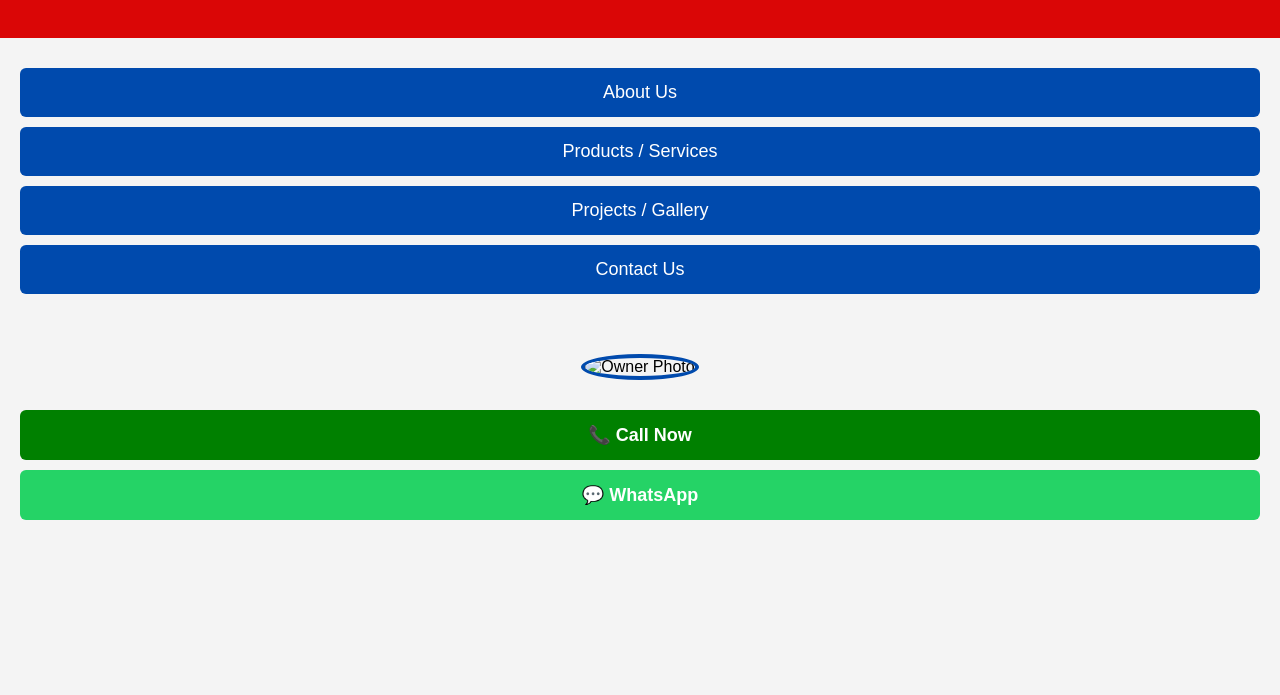
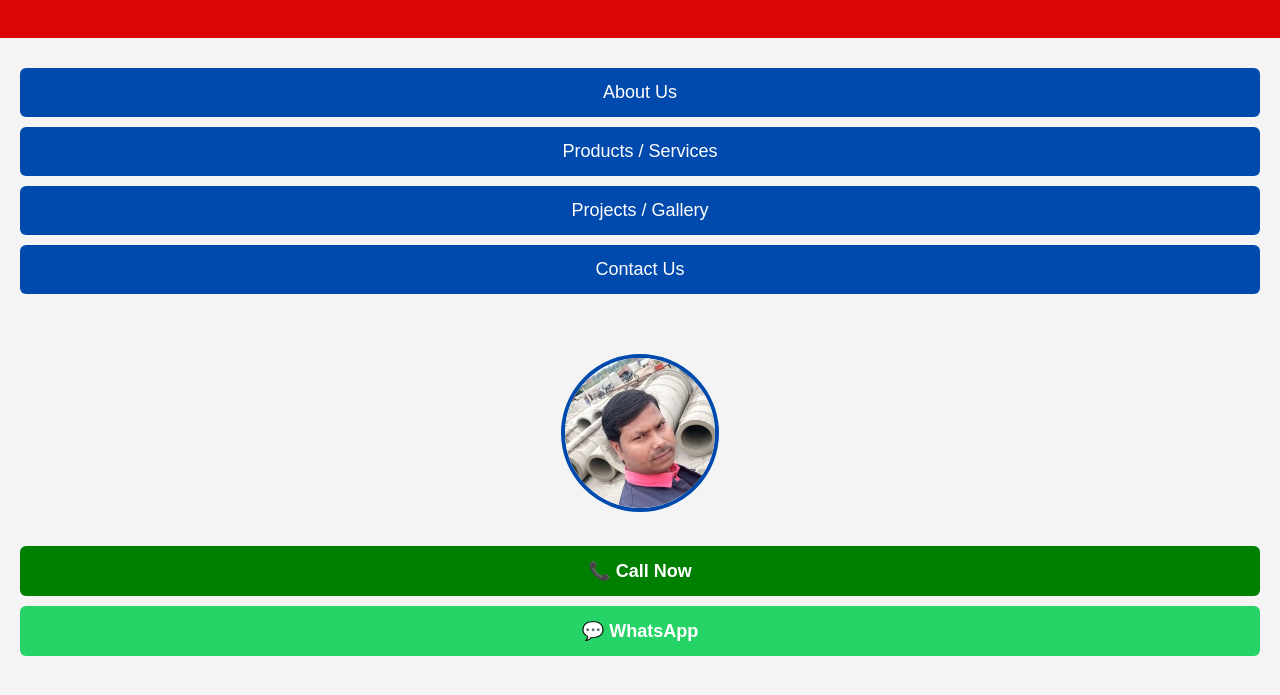
Before and after one commit to pavankumarmaurya/rnmaurya, a plain HTML site: page index.html in a window 1280 px wide. Shown: the part 83-778 px from the top of the page. Drawn offline with Linux system fonts and the light colour scheme.

Commit message:
Change owner photo source in index.htmlownerimage add
Updated owner photo source from 'owner.jpg' to 'rn29.jpg'.

```diff
--- a/index.html
+++ b/index.html
@@ -125,7 +125,7 @@ body{
 <!-- Owner Photo -->
 <div class="owner">
     <!-- owner.jpg ko same folder me rakho -->
-    <img src="owner.jpg" alt="Owner Photo">
+    <img src="rn29.jpg" alt="Owner Photo">
 </div>
 
 <!-- Call & WhatsApp -->
```
